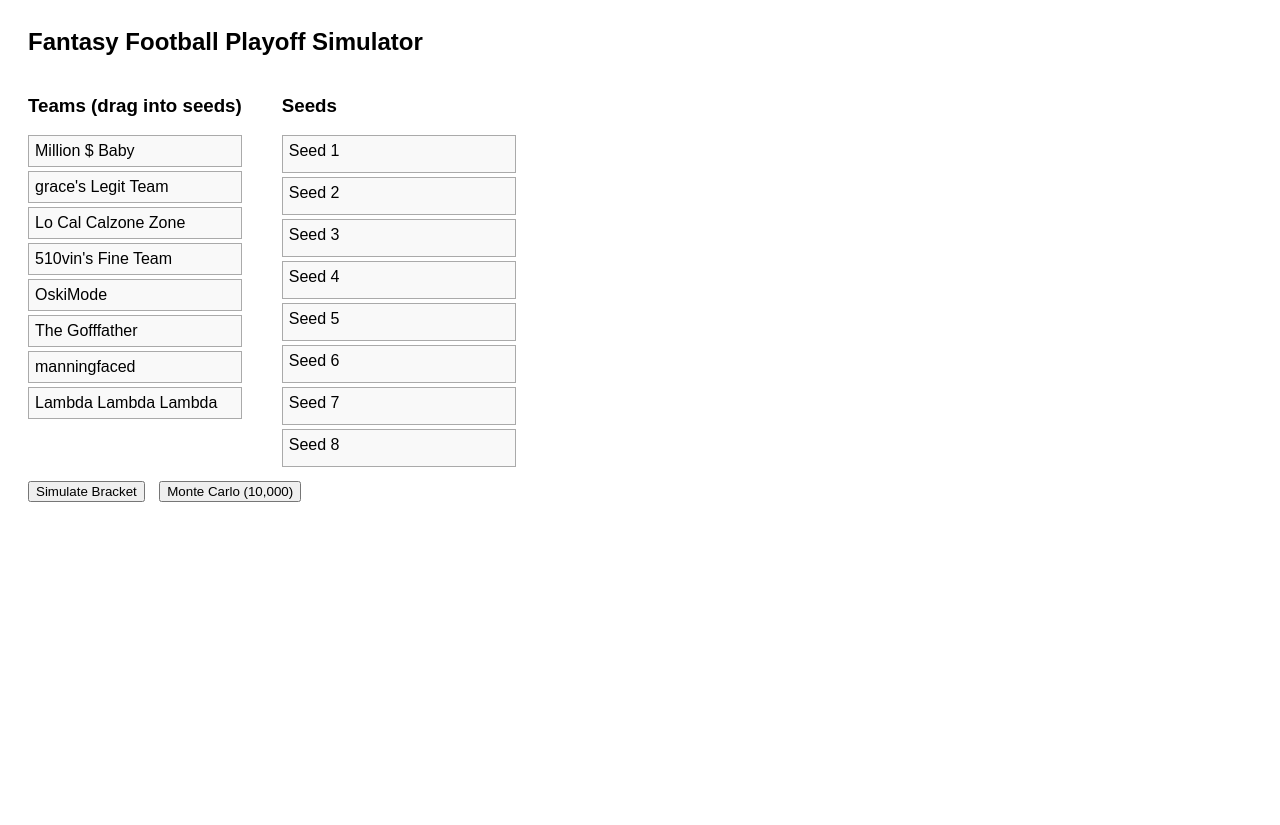
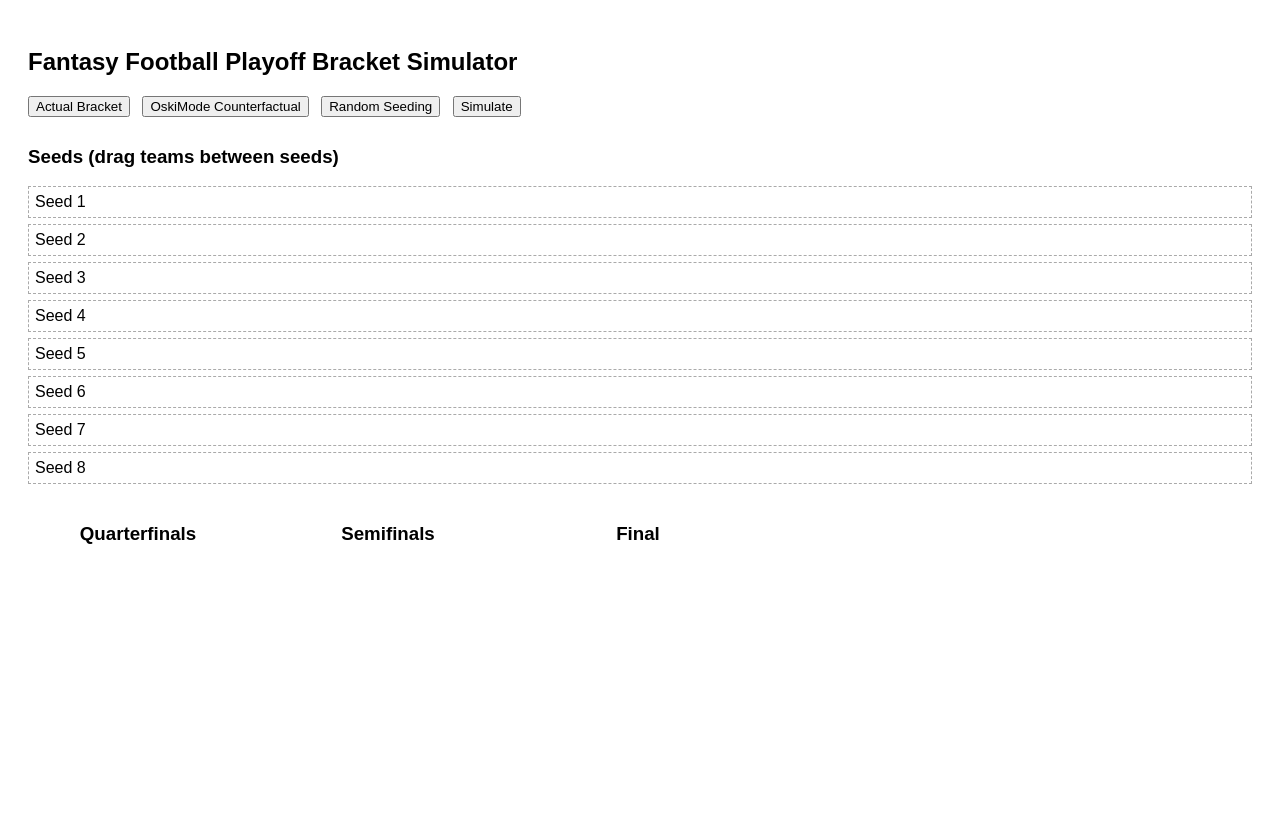
Before and after one commit to mrallenchen/tw-ff-2025-playoff-simulator, a plain HTML site: page index.html in a window 1280 px wide. After the commit the page ends 800 px from the top, so only its background shows below. Drawn offline with Linux system fonts and the light colour scheme.

Commit message:
Update title and enhance playoff simulator UI

```diff
--- a/index.html
+++ b/index.html
@@ -2,56 +2,78 @@
 <html>
 <head>
 <meta charset="UTF-8">
-<title>Fantasy Playoff Simulator</title>
+<title>Fantasy Playoff Bracket Simulator</title>
 
 <style>
-body { font-family: Arial; padding: 20px; }
-h2 { margin-top: 0; }
+body { font-family: Arial, sans-serif; padding: 20px; }
 
-.container { display: flex; gap: 40px; }
+button { margin-right: 8px; margin-bottom: 10px; }
 
-.seed, .team {
+.bracket {
+  display: grid;
+  grid-template-columns: 220px 220px 220px;
+  gap: 30px;
+  margin-top: 20px;
+}
+
+.round h3 { text-align: center; }
+
+.match {
+  border: 1px solid #ccc;
   padding: 6px;
-  border: 1px solid #aaa;
-  margin-bottom: 4px;
-  background: #f9f9f9;
+  margin-bottom: 14px;
+}
+
+.team {
+  padding: 4px;
   cursor: grab;
 }
 
-.seed {
-  width: 220px;
-  min-height: 24px;
+.winner {
+  font-weight: bold;
+  color: green;
 }
 
-.round { margin-top: 20px; }
-.winner { font-weight: bold; color: green; }
+.seedbox {
+  border: 1px dashed #aaa;
+  padding: 6px;
+  margin-bottom: 6px;
+}
 
-canvas { margin-top: 20px; }
-button { margin-right: 10px; margin-top: 10px; }
+.seedbox div {
+  cursor: grab;
+}
 </style>
 </head>
 
 <body>
 
-<h2>Fantasy Football Playoff Simulator</h2>
+<h2>Fantasy Football Playoff Bracket Simulator</h2>
 
-<div class="container">
-  <div>
-    <h3>Teams (drag into seeds)</h3>
-    <div id="teams"></div>
+<button onclick="loadActual()">Actual Bracket</button>
+<button onclick="loadCounterfactual()">OskiMode Counterfactual</button>
+<button onclick="randomSeeding()">Random Seeding</button>
+<button onclick="simulate()">Simulate</button>
+
+<h3>Seeds (drag teams between seeds)</h3>
+<div id="seeds"></div>
+
+<div class="bracket">
+  <div class="round">
+    <h3>Quarterfinals</h3>
+    <div id="qf"></div>
   </div>
 
-  <div>
-    <h3>Seeds</h3>
-    <div id="seeds"></div>
+  <div class="round">
+    <h3>Semifinals</h3>
+    <div id="sf"></div>
+  </div>
+
+  <div class="round">
+    <h3>Final</h3>
+    <div id="final"></div>
   </div>
 </div>
-
-<button onclick="simulate()">Simulate Bracket</button>
-<button onclick="monteCarlo()">Monte Carlo (10,000)</button>
-
-<div id="results"></div>
-<canvas id="chart" width="600" height="300"></canvas>
 
 <script>
 const teams = {
@@ -67,90 +89,103 @@ const teams = {
 
 const seedOrder = [1,8,4,5,3,6,2,7];
 
-function createUI() {
-  const teamDiv = document.getElementById("teams");
-  const seedDiv = document.getElementById("seeds");
+const actual = {
+  1:"Lambda Lambda Lambda",2:"manningfaced",3:"Million $ Baby",4:"Lo Cal Calzone Zone",
+  5:"The Gofffather",6:"OskiMode",7:"510vin's Fine Team",8:"grace's Legit Team"
+};
 
-  Object.keys(teams).forEach(t => {
-    let d = document.createElement("div");
-    d.className = "team";
-    d.textContent = t;
-    d.draggable = true;
-    d.ondragstart = e => e.dataTransfer.setData("text", t);
-    teamDiv.appendChild(d);
-  });
+const counter = {
+  1:"Lambda Lambda Lambda",2:"manningfaced",3:"Million $ Baby",4:"510vin's Fine Team",
+  5:"Lo Cal Calzone Zone",6:"The Gofffather",7:"grace's Legit Team",8:"OskiMode"
+};
 
-  for (let i = 1; i <= 8; i++) {
-    let d = document.createElement("div");
-    d.className = "seed";
-    d.textContent = `Seed ${i}`;
-    d.dataset.seed = i;
-    d.ondragover = e => e.preventDefault();
-    d.ondrop = e => {
+function makeSeeds() {
+  const s = document.getElementById("seeds");
+  s.innerHTML = "";
+  for (let i=1;i<=8;i++) {
+    let box = document.createElement("div");
+    box.className = "seedbox";
+    box.dataset.seed = i;
+    box.ondragover = e => e.preventDefault();
+    box.ondrop = e => {
       e.preventDefault();
-      d.textContent = e.dataTransfer.getData("text");
+      box.innerHTML = `<div draggable="true">${e.dataTransfer.getData("text")}</div>`;
+      makeDraggable();
     };
-    seedDiv.appendChild(d);
+    box.innerHTML = `Seed ${i}`;
+    s.appendChild(box);
   }
 }
 
-function winner(t1, t2, week) {
-  return teams[t1][week] >= teams[t2][week] ? t1 : t2;
+function makeDraggable() {
+  document.querySelectorAll("[draggable]").forEach(d => {
+    d.ondragstart = e => e.dataTransfer.setData("text", d.textContent);
+  });
 }
 
-function runBracket(seeding) {
-  let q = [];
-  for (let i = 0; i < seedOrder.length; i += 2) {
-    q.push(winner(seeding[seedOrder[i]], seeding[seedOrder[i+1]], 0));
-  }
-  let f1 = winner(q[0], q[1], 1);
-  let f2 = winner(q[2], q[3], 1);
-  return winner(f1, f2, 2);
+function loadSeeds(obj) {
+  makeSeeds();
+  Object.entries(obj).forEach(([k,v]) => {
+    const box = document.querySelector(`[data-seed='${k}']`);
+    box.innerHTML = `<div draggable="true">${v}</div>`;
+  });
+  makeDraggable();
+}
+
+function randomSeeding() {
+  const names = Object.keys(teams).sort(() => Math.random() - 0.5);
+  let s = {};
+  names.forEach((t,i)=>s[i+1]=t);
+  loadSeeds(s);
+}
+
+function score(a,b,w) {
+  return teams[a][w] >= teams[b][w] ? a : b;
 }
 
 function simulate() {
   let s = {};
-  document.querySelectorAll(".seed").forEach(d => {
-    s[d.dataset.seed] = d.textContent;
+  document.querySelectorAll(".seedbox").forEach(b => {
+    s[b.dataset.seed] = b.textContent.replace("Seed "+b.dataset.seed,"").trim();
   });
-  let champ = runBracket(s);
-  document.getElementById("results").innerHTML =
-    `<div class="winner">🏆 Champion: ${champ}</div>`;
+
+  const qf = [];
+  for (let i=0;i<seedOrder.length;i+=2) {
+    qf.push({
+      a: s[seedOrder[i]],
+      b: s[seedOrder[i+1]],
+      w: score(s[seedOrder[i]], s[seedOrder[i+1]], 0)
+    });
+  }
+
+  const sf = [
+    { a:qf[0].w, b:qf[1].w, w:score(qf[0].w,qf[1].w,1) },
+    { a:qf[2].w, b:qf[3].w, w:score(qf[2].w,qf[3].w,1) }
+  ];
+
+  const f = score(sf[0].w, sf[1].w, 2);
+
+  draw("qf", qf);
+  draw("sf", sf);
+  draw("final", [{a:sf[0].w,b:sf[1].w,w:f}]);
 }
 
-function monteCarlo() {
-  const counts = {};
-  Object.keys(teams).forEach(t => counts[t] = 0);
-
-  const names = Object.keys(teams);
-  const N = 10000;
-
-  for (let i = 0; i < N; i++) {
-    let shuffled = names.slice().sort(() => Math.random() - 0.5);
-    let s = {};
-    shuffled.forEach((t, idx) => s[idx + 1] = t);
-    counts[runBracket(s)]++;
-  }
-
-  drawChart(counts, N);
-}
-
-function drawChart(counts, total) {
-  const ctx = document.getElementById("chart").getContext("2d");
-  ctx.clearRect(0,0,600,300);
-
-  const entries = Object.entries(counts).sort((a,b) => b[1]-a[1]);
-  const barWidth = 600 / entries.length;
-
-  entries.forEach((e, i) => {
-    let h = (e[1] / total) * 250;
-    ctx.fillRect(i * barWidth, 300 - h, barWidth - 4, h);
-    ctx.fillText(e[0], i * barWidth + 2, 290);
-    ctx.fillText(((e[1]/total)*100).toFixed(1)+"%", i*barWidth+2, 300-h-4);
+function draw(id, games) {
+  const d = document.getElementById(id);
+  d.innerHTML = "";
+  games.forEach(g => {
+    d.innerHTML += `
+      <div class="match">
+        <div class="${g.w===g.a?'winner':''}">${g.a}</div>
+        <div class="${g.w===g.b?'winner':''}">${g.b}</div>
+      </div>`;
   });
 }
 
-createUI();
+function loadActual(){ loadSeeds(actual); }
+function loadCounterfactual(){ loadSeeds(counter); }
+
+makeSeeds();
 </script>
 
 </body>
```
